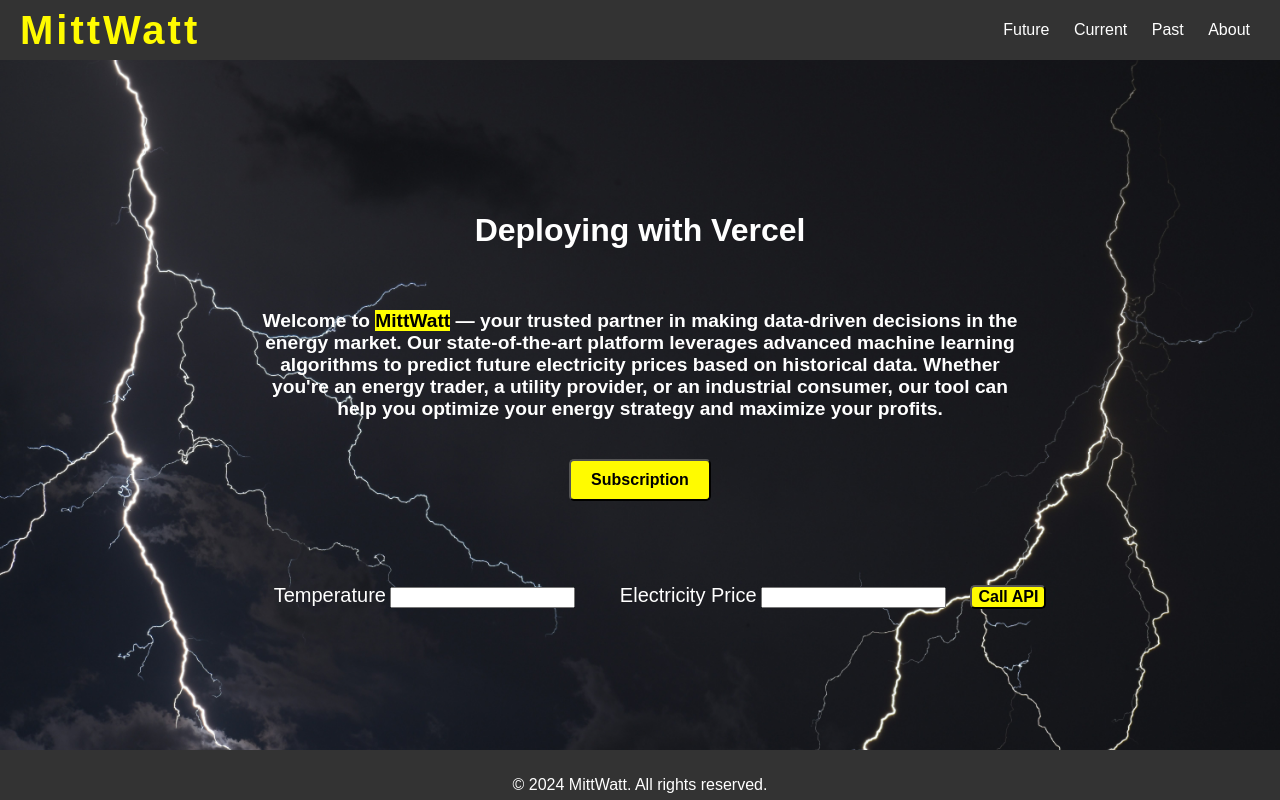
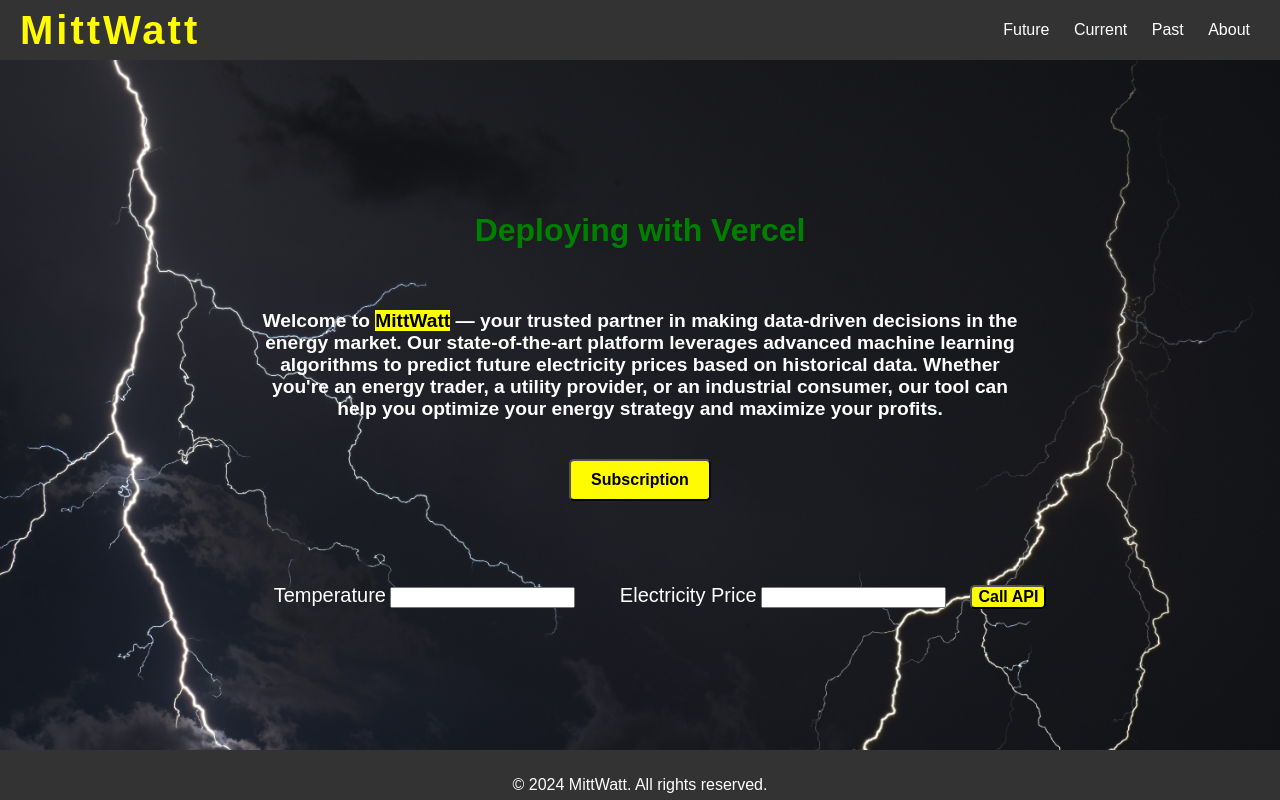
Before and after one commit to jagathda/MittWatt, a plain HTML site: page index.html in a window 1280 px wide. Drawn offline with Linux system fonts and the light colour scheme.

Commit message:
new header added to see vercel deployment

```diff
--- a/style.css
+++ b/style.css
@@ -19,6 +19,9 @@ body {
     position: relative; /* Allow positioning of the overlay */
 }
 
+h1 {
+    color: green;
+}
 .navbar {
     display: flex;
     justify-content: space-between;
```
